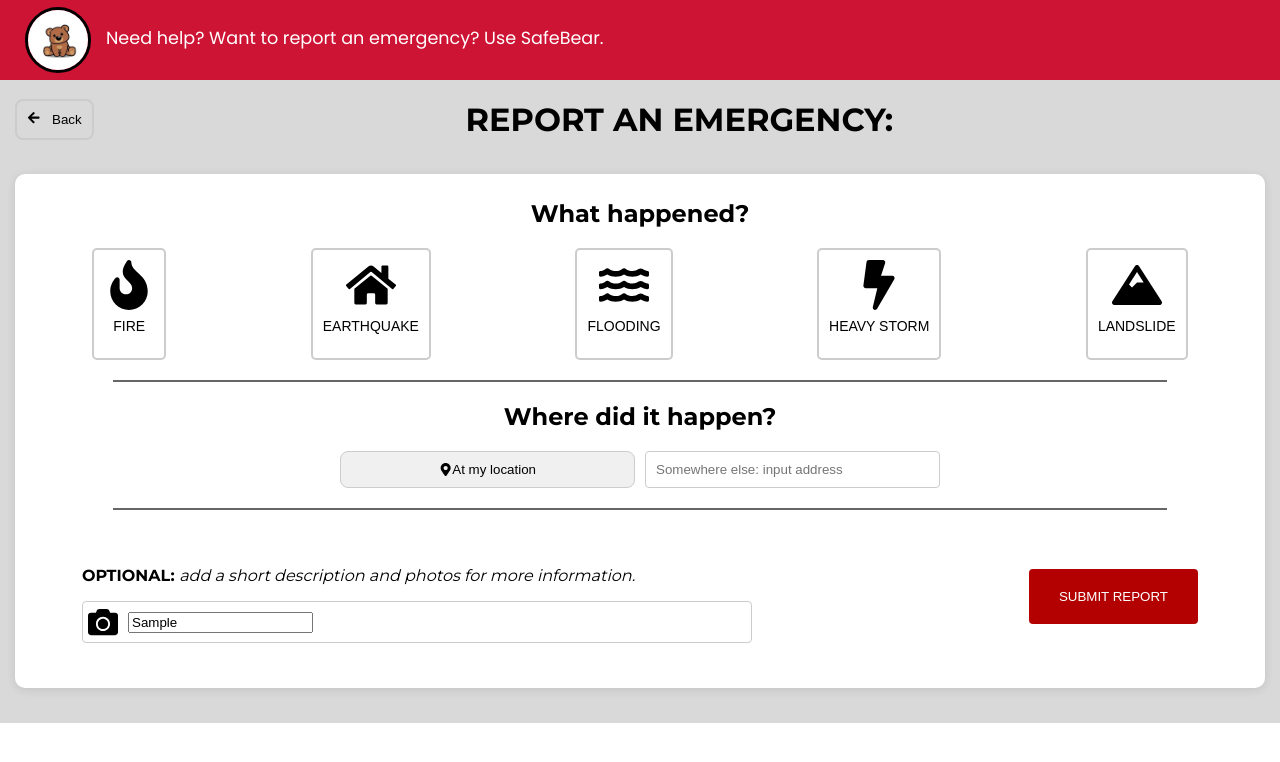
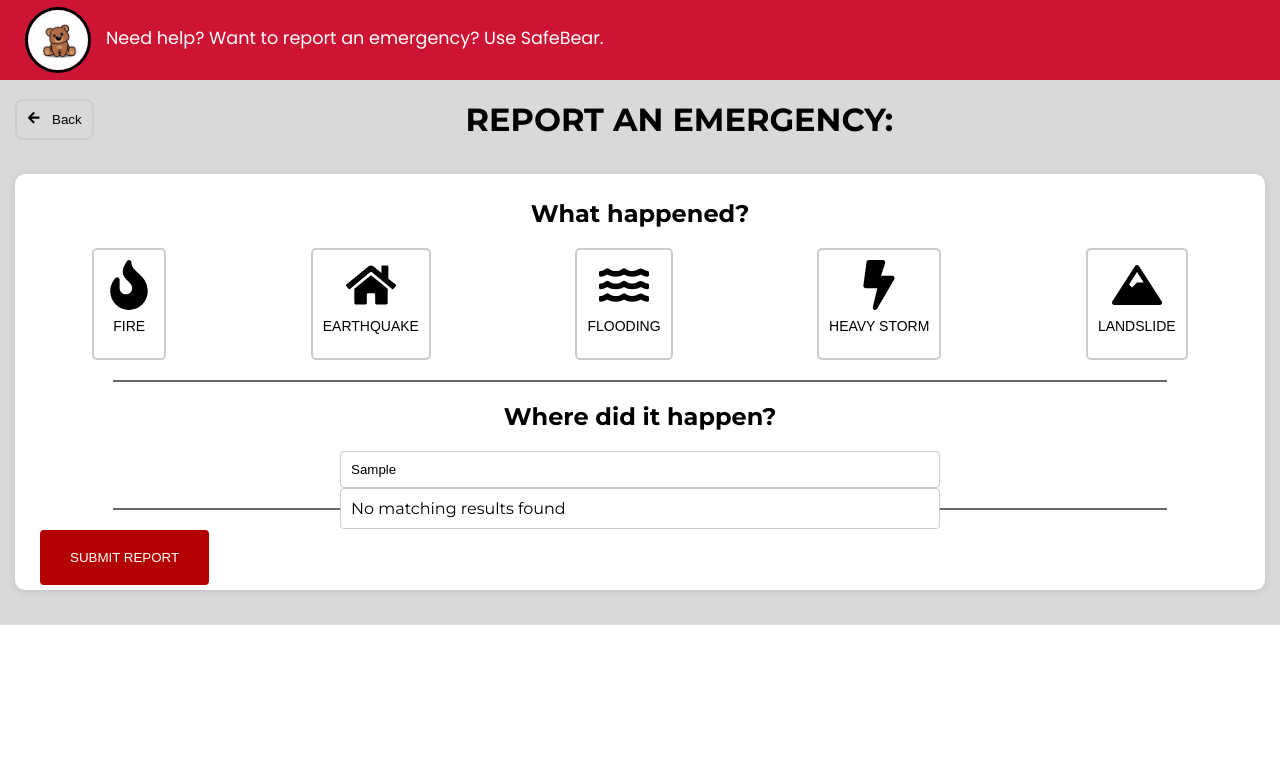
Before and after one commit to IvanPastorcic/LeteciMedvjedici, a React (Create React App) app in the folder IzvorniKod/: page /report in a window 1280 px wide. Both pictures are taken after typing "Sample" into the empty fields and a click on the button "SUBMIT REPORT". Shown: the top 762 px of the page. Built offline with nearby package versions, Linux system fonts and the light colour scheme.

Commit message:
najnovije

```diff
--- a/IzvorniKod/src/pages/ReportPage/ReportPage.css
+++ b/IzvorniKod/src/pages/ReportPage/ReportPage.css
@@ -170,3 +170,33 @@
   flex: 0 0 auto;                /* Prevent the submit button from stretching */
   margin-left: 20px;             /* Optional: space between description and submit button */
 }
+.search-dropdown {
+  position: absolute;
+  top: 100%;
+  left: 0;
+  right: 0;
+  background-color: white;
+  border: 1px solid #ccc;
+  border-radius: 4px;
+  max-height: 150px;
+  overflow-y: auto;
+  list-style: none;
+  margin: 0;
+  padding: 0;
+  z-index: 1000;
+}
+
+.search-item {
+  padding: 10px;
+  cursor: pointer;
+  font-size: 16px;
+}
+
+.search-item:hover, .search-item:focus {
+  background-color: #e8e8e8;
+  color: #333;
+}
+
+.search-item:active {
+  background-color: #d0d0d0;
+}
--- a/IzvorniKod/src/pages/ReportPage/ReportPage.js
+++ b/IzvorniKod/src/pages/ReportPage/ReportPage.js
@@ -1,13 +1,17 @@
 import React, { useState } from "react";
 import AnonHeader from "../../components/AnonHeader/AnonHeader";
-import { FaArrowLeft, FaFire, FaWater, FaBolt, FaMountain, FaMapMarkerAlt, FaCamera, FaHome } from "react-icons/fa";
-import { MdOutlineBrokenImage } from "react-icons/md";
+import { FaArrowLeft, FaFire, FaWater, FaBolt, FaMountain, FaHome } from "react-icons/fa";
 import { useNavigate } from "react-router-dom";
 import './ReportPage.css';
 
 function ReportPage(){
   const navigate = useNavigate();
   const [activeButton, setActiveButton] = useState(null);
+  const [searchQuery, setSearchQuery] = useState("");
+  const [searchResults, setSearchResults] = useState([]);
+
+  // Simulirana baza podataka s lokacijama
+  const locations = ["New York", "Los Angeles", "Chicago", "Houston", "Phoenix", "Zagreb", "Split", "Dubrovnik"];
 
   const goBack = () => {
     navigate(-1); // Go back to the previous page
@@ -15,6 +19,25 @@ function ReportPage(){
 
   const handleButtonClick = (type) => {
     setActiveButton(type);
+  };
+
+  const handleInputChange = (e) => {
+    const query = e.target.value;
+    setSearchQuery(query);
+
+    if (query) {
+      const matches = locations.filter(location =>
+        location.toLowerCase().includes(query.toLowerCase())
+      );
+      setSearchResults(matches.length > 0 ? matches : ["No matching results found"]);
+    } else {
+      setSearchResults([]);
+    }
+  };
+
+  const handleSuggestionClick = (suggestion) => {
+    setSearchQuery(suggestion);
+    setSearchResults([]); // Zatvori padajući izbornik nakon odabira
   };
 
   const containerStyle = {
@@ -107,23 +130,30 @@ function ReportPage(){
 
         <hr className="divider" />
         <h2 className="section-title">Where did it happen?</h2>
-        <div className="location-inputs">
-          <button className="location-button">
-            <FaMapMarkerAlt /> At my location
-          </button>
-          <input type="text" placeholder="Somewhere else: input address" className="address-input" />
+        <div className="location-inputs" style={{ position: 'relative' }}>
+          <input
+            type="text"
+            placeholder="Input location"
+            className="address-input"
+            value={searchQuery}
+            onChange={handleInputChange}
+          />
+          {searchResults.length > 0 && (
+            <ul className="search-dropdown">
+              {searchResults.map((result, index) => (
+                <li key={index} className="search-item" onClick={() => handleSuggestionClick(result)}>
+                  {result}
+                </li>
+              ))}
+            </ul>
+          )}
         </div>
+
         <hr className="divider" />
-        <div className="footer-section">
-          <div className="optional-section">
-            <p>OPTIONAL: <span>add a short description and photos for more information.</span></p>
-            <div className="description-input">
-              <FaCamera size={30} className="camera-icon" />
-              <input type="text" placeholder="Add description here..." />
-            </div>
-          </div>
-          <button className="submit-button">SUBMIT REPORT</button>
-        </div>
+
+        {/* Submit button with original position */}
+        <button className="submit-button">SUBMIT REPORT</button>
+
       </div>
     </div>
     </div>
```
